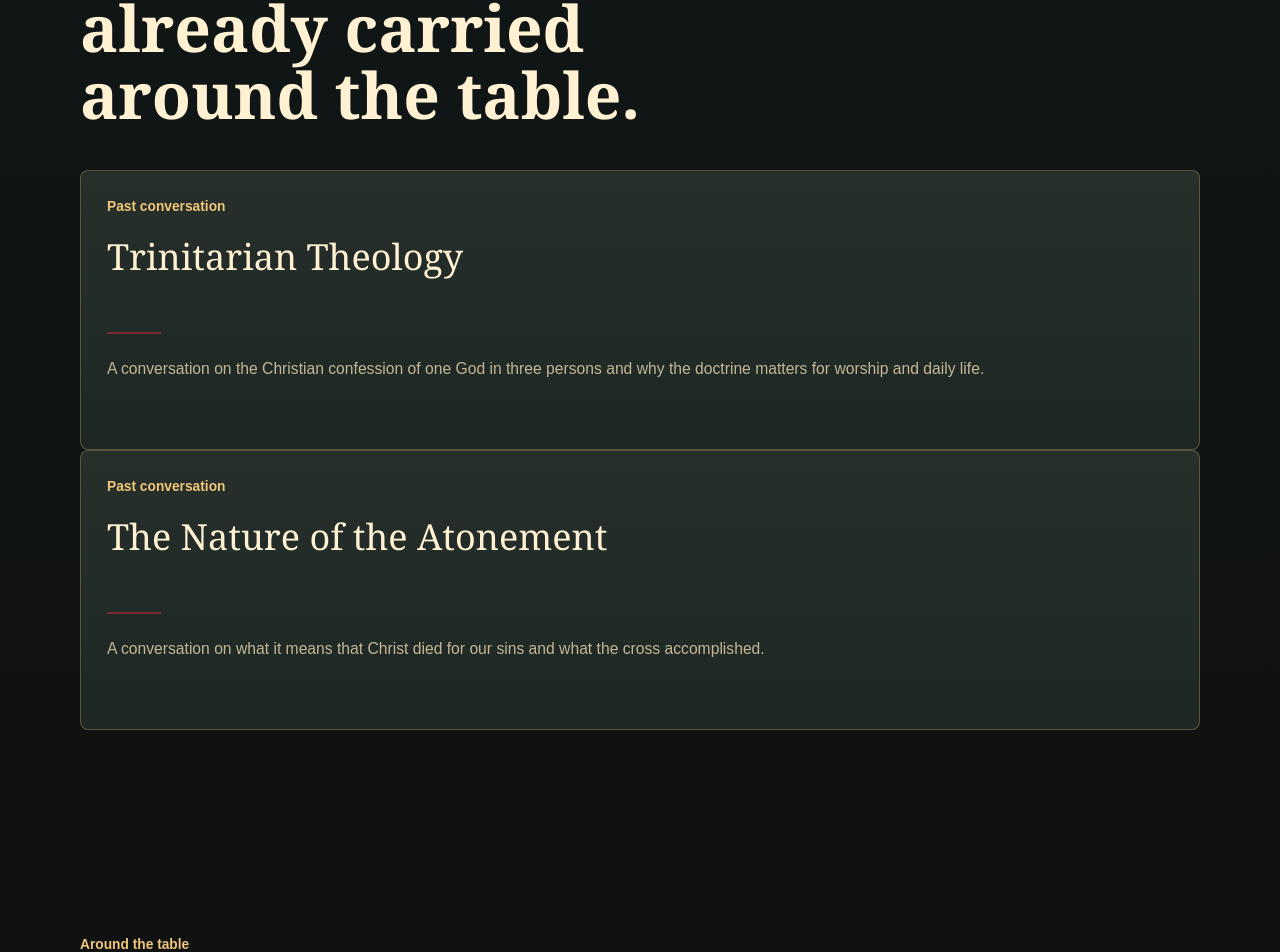
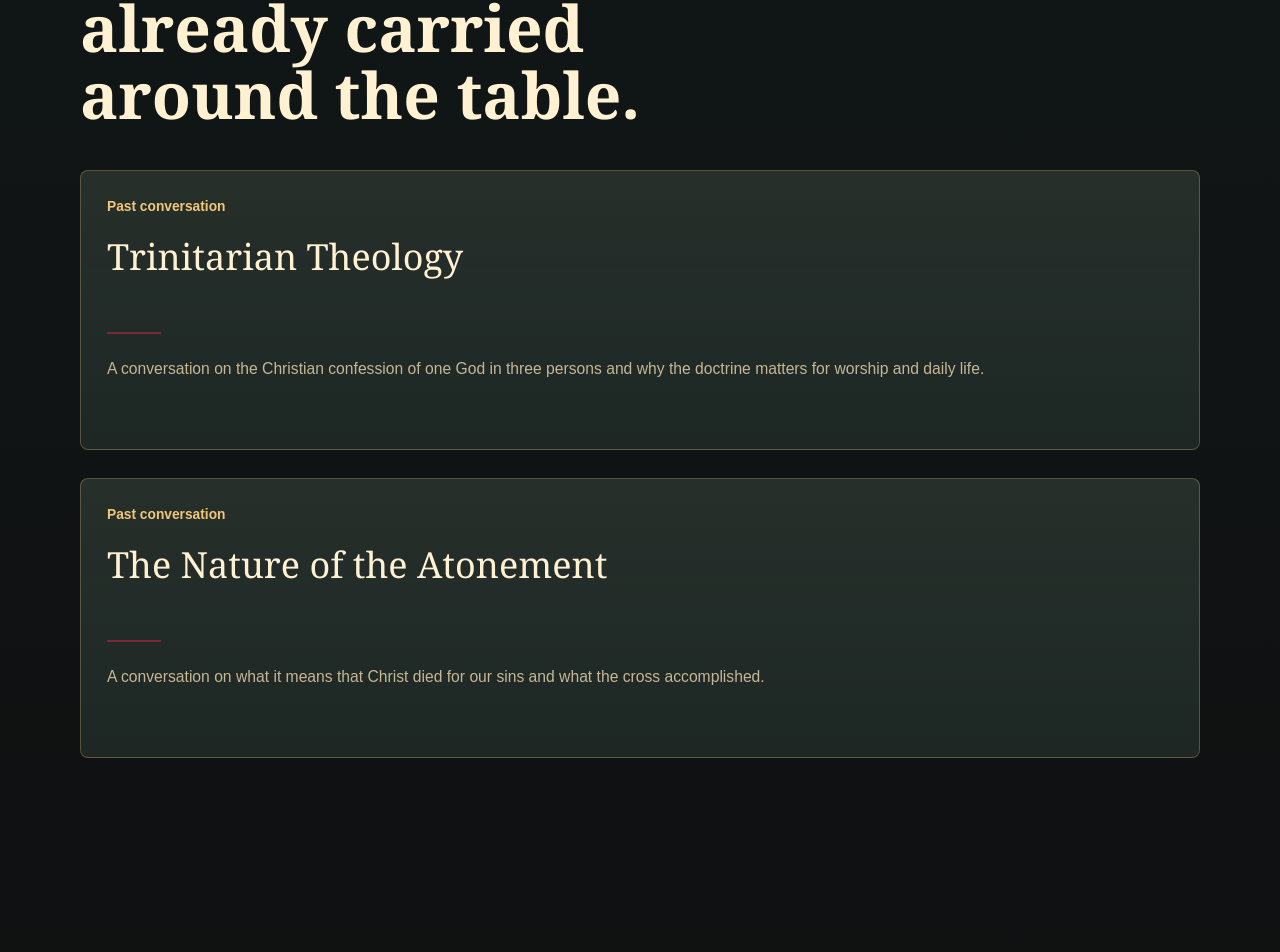
Before and after one commit to chrisbecker401k/scriptsandspirits, a Next.js app: page / in a window 1280 px wide. Shown: the part 2632-3584 px from the top of the page. Built offline with nearby package versions, Linux system fonts and the light colour scheme.

Commit message:
Add spacing between past conversation cards

```diff
--- a/app/globals.css
+++ b/app/globals.css
@@ -323,6 +323,11 @@ h1 {
   color: rgba(244, 223, 182, 0.78);
   font-size: 0.98rem;
   line-height: 1.68;
+}
+
+.past-list {
+  display: grid;
+  gap: clamp(18px, 3vw, 28px);
 }
 
 .study-panel {
```
